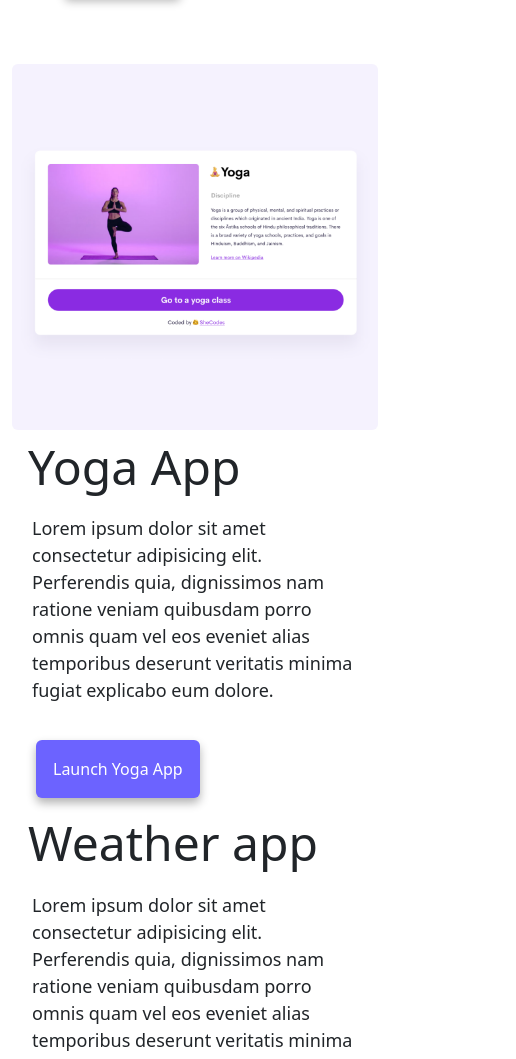
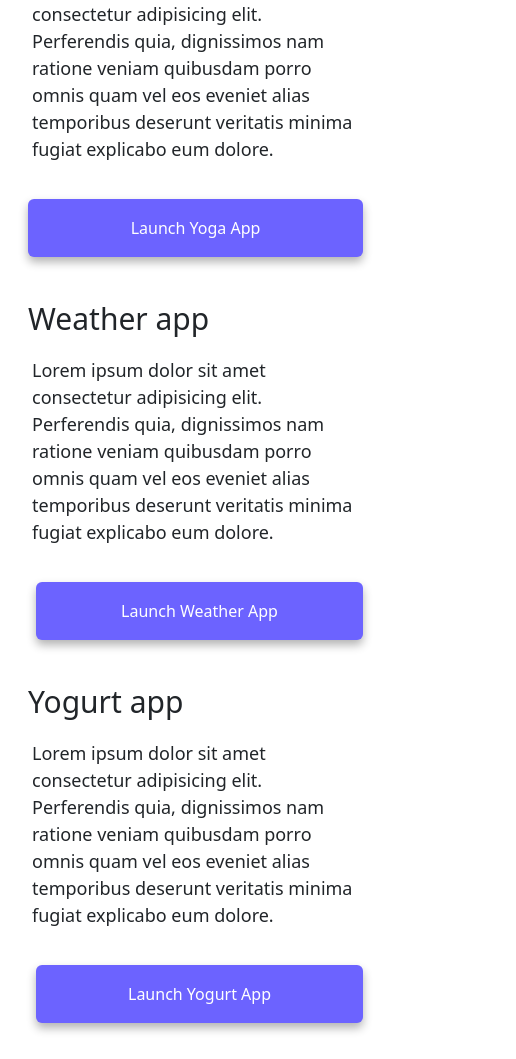
Before and after one commit to Lcskdm/advanced-tools-homework-week-3, a plain HTML site: page index.html in a window 390 px wide. Shown: the part 566-1625 px from the top of the page, 516 px wide, since content can reach past the window. Drawn offline with nearby package versions, Linux system fonts and the light colour scheme.

Commit message:
Fixed Bootstrap settings. Added media queries in CSS file

```diff
--- a/index.html
+++ b/index.html
@@ -66,16 +66,16 @@
     </div>
 
     <div class="container">
-      <div class="row">
+      <div class="row mb-4">
         <div class="col-sm-6">
           <img
             src="images/yoga.png"
             alt="Yoga app"
-            class="img-fluid rounded mt-5"
+            class="img-fluid rounded d-none d-sm-block"
             title="Website about Yoga classes"
           />
         </div>
-        <div class="col-sm-6 mt-2">
+        <div class="col-sm-6">
           <h2 class="text-start ms-3">Yoga App</h2>
           <p>
             Lorem ipsum dolor sit amet consectetur adipisicing elit. Perferendis
@@ -85,14 +85,14 @@
           </p>
           <a
             href="index.html"
-            class="btn btn-primary-color ms-4 p-3"
+            class="btn btn-primary-color p-3 ms-3"
             title="Click to launch an application"
             >Launch Yoga App</a
           >
         </div>
       </div>
-      <div class="row">
-        <div class="col-sm-6 mt-3">
+      <div class="row mb-4">
+        <div class="col-sm-6">
           <h2 class="text-start ms-3">Weather app</h2>
           <p>
             Lorem ipsum dolor sit amet consectetur adipisicing elit. Perferendis
@@ -111,21 +111,21 @@
           <img
             src="images/weather.png"
             alt="Weather app"
-            class="img-fluid rounded mt-5"
+            class="img-fluid rounded d-none d-sm-block"
             title="Weather application"
           />
         </div>
       </div>
-      <div class="row">
+      <div class="row mb-4">
         <div class="col-sm-6">
           <img
             src="images/yogurt.png"
             alt="Yogurt app"
-            class="img-fluid rounded mt-5"
+            class="img-fluid rounded d-none d-sm-block"
             title="Website about yogurt"
           />
         </div>
-        <div class="col-sm-6 mt-2">
+        <div class="col-sm-6">
           <h2 class="text-start ms-3">Yogurt app</h2>
           <p>
             Lorem ipsum dolor sit amet consectetur adipisicing elit. Perferendis
--- a/src/styles.css
+++ b/src/styles.css
@@ -6,8 +6,8 @@
 }
 
 body {
-  margin: 90px auto;
-  max-width: 800px;
+  margin: 80px auto;
+  max-width: 1000px;
 }
 
 h1,
@@ -38,7 +38,7 @@ p {
 }
 
 a:hover {
-  color: #504bbc;
+  color: var(--link-hover-color);
 }
 
 .contact-link:hover {
@@ -48,7 +48,7 @@ a:hover {
 
 .navigation-links {
   display: flex;
-  margin-top: 40px;
+  margin: 40px auto;
   justify-content: center;
 }
 
@@ -118,3 +118,25 @@ a:hover {
   color: rgb(231, 231, 231);
   background-color: var(--link-hover-color) !important;
 }
+
+@media (max-width: 414px) {
+  h1 {
+    font-size: 54px;
+  }
+  h2 {
+    font-size: 30px;
+    text-align: center;
+  }
+  h3 {
+    font-size: 22px;
+  }
+  .btn-primary-color {
+    display: block;
+    margin-left: 15px;
+    margin-right: 15px;
+    margin-bottom: 20px;
+  }
+  .col-sm-4 {
+    padding-bottom: 20px;
+  }
+}
```
